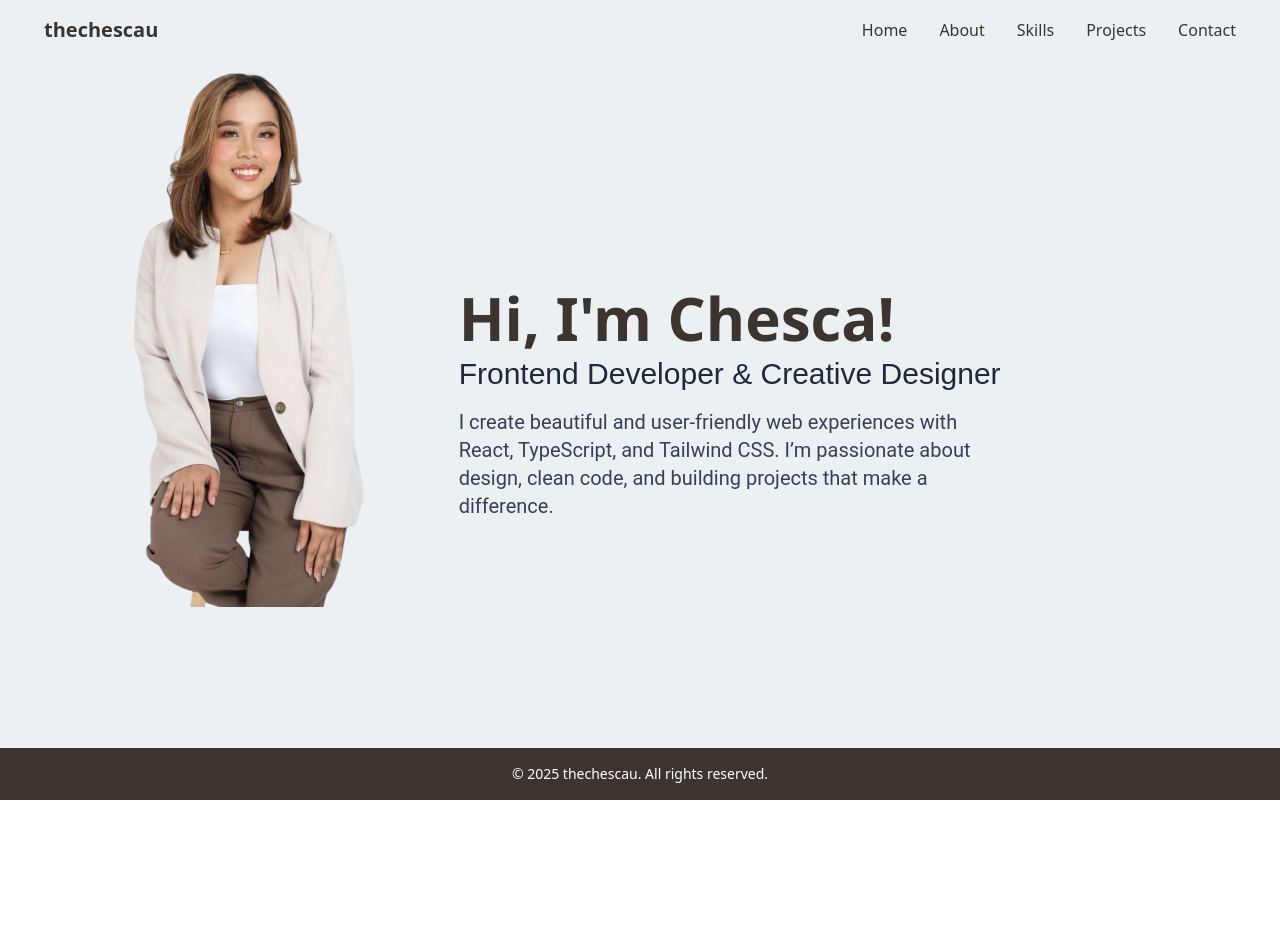
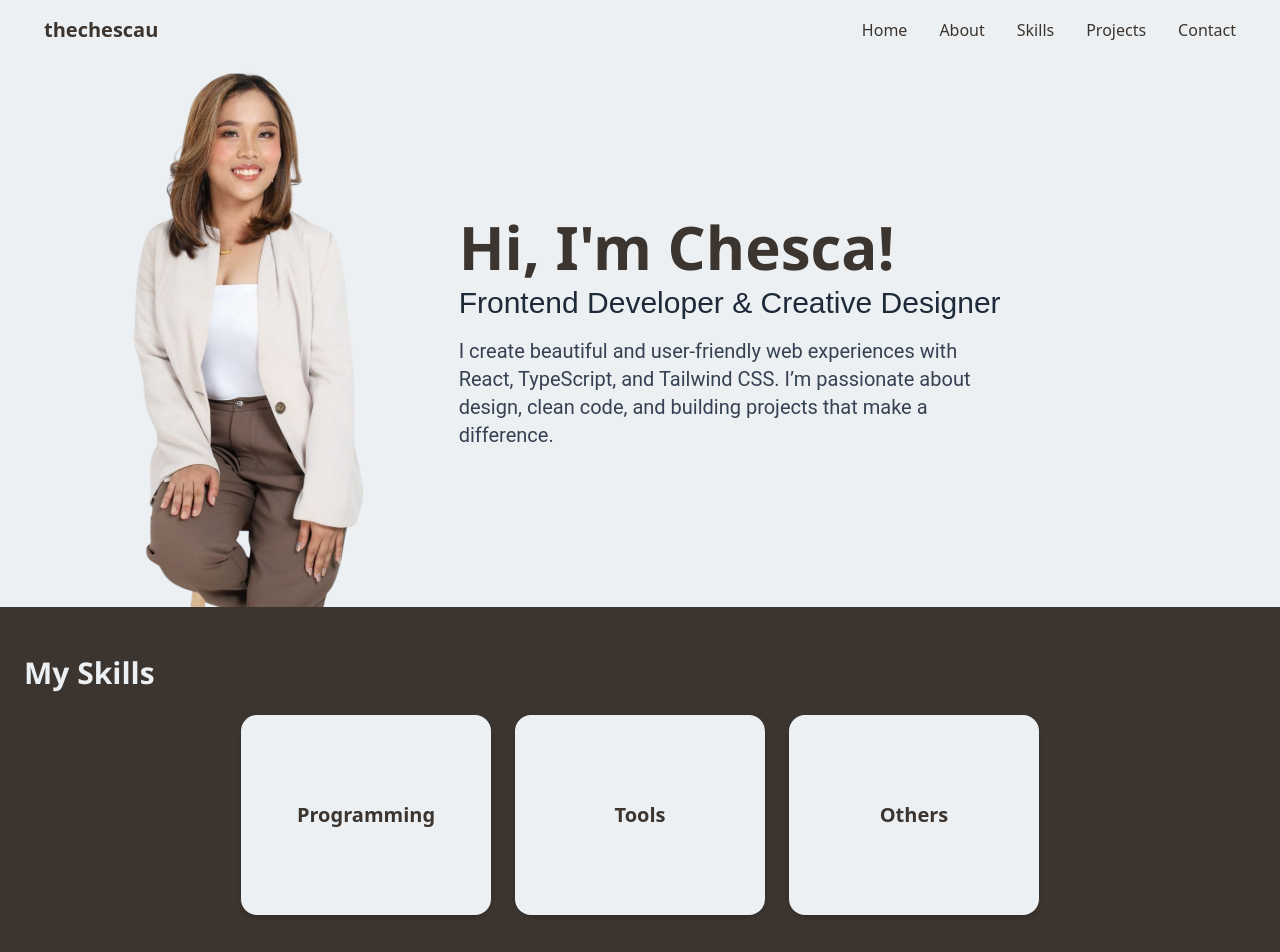
Before and after one commit to thechescau/personal-website, a React (Vite) app in the folder personal-website/: page / in a window 1280 px wide. Shown: the top 952 px of the page. Before the commit the page ends 800 px from the top, so only its background shows below. Built offline with nearby package versions, Linux system fonts and the light colour scheme.

Commit message:
Skills section, ongoing UI

```diff
--- a/personal-website/package.json
+++ b/personal-website/package.json
@@ -11,8 +11,10 @@
   },
   "dependencies": {
     "@tailwindcss/vite": "^4.1.13",
+    "lucide-react": "^0.543.0",
     "react": "^19.1.1",
     "react-dom": "^19.1.1",
+    "react-icons": "^5.5.0",
     "tailwindcss": "^4.1.13"
   },
   "devDependencies": {
--- a/personal-website/src/App.tsx
+++ b/personal-website/src/App.tsx
@@ -2,13 +2,20 @@ import './App.css'
 import Navbar from './components/Navbar'
 import Footer from './components/Footer'
 import Home from './components/Home'
+import Skills from './components/Skills'
 
 function App() {
 
   return (
     <div className='flex flex-col min-h-screen'>
+      {/* Navigation */}
       <Navbar />
-      <Home />
+
+      <main className='flex-1'>
+        <Home />
+        <Skills />
+      </main>
+
       <Footer />
     </div>
   )
--- /dev/null
+++ b/personal-website/src/components/Introduction copy.tsx
@@ -0,0 +1,35 @@
+import chescaImg from "../assets/chesca.png"
+
+function Home() {
+    return (
+        <main className="bg-dawn-pink flex flex-1 min-h-0">
+            {/* Photo */}
+            <div className="hidden md:flex md:w-1/3 h-full pl-10">
+                <img
+                src={chescaImg}
+                alt="Chesca"
+                className="max-h-[calc(100vh-6rem)] w-auto object-cover rounded-xl"
+                />
+            </div>
+            <div className="flex-1 flex flex-col justify-center items-start md:items-start text-left px-8">
+                <h1 className="font-segoe text-5xl md:text-6xl font-bold text-dune mb-2">
+                    Hi, I'm Chesca!
+                </h1>
+
+                {/* H3 - Short descriptor / tagline */}
+                <h3 className="font-eurostile text-2xl md:text-3xl text-gray-800 mb-4">
+                    Frontend Developer & Creative Designer
+                </h3>
+
+                {/* Paragraph - Short intro / about me */}
+                <p className="font-roboto text-lg md:text-xl text-gray-700 max-w-lg">
+                    I create beautiful and user-friendly web experiences with React,
+                    TypeScript, and Tailwind CSS. I’m passionate about design, clean code,
+                    and building projects that make a difference.
+                </p>
+            </div>
+        </main>
+    )
+}
+
+export default Home
--- /dev/null
+++ b/personal-website/src/components/Skills.tsx
@@ -0,0 +1,104 @@
+import {useState} from "react"
+import {ChevronLeft} from "lucide-react"
+import {categories, Category} from "../data/skills"
+
+function Skills() {
+    // track which category card is currently open (null means none)
+    const [selectedCategory, setSelectedCategory] = useState<Category | null>(null)
+
+    return (
+        // main skill container
+        <section
+            className="bg-dune py-12 px-6"
+            id="skills"
+        >
+            {/* Section title */}
+            <h2 className="font-segoe text-3xl text-dawn-pink font-bold mb-6"> My Skills </h2>
+
+            {/* Container with fixed height */}
+            <div className="w-full">
+
+                    {/* If no category is selected, show category cards */}
+                    {!selectedCategory ? (
+                        <div className="flex flex-wrap gap-6 justify-center">
+                            {categories.map((category) => (
+                                <div
+                                    key={category.name}
+                                    className="bg-dawn-pink rounded-2xl shadow-md p-6 flex flex-col
+                                               justify-center items-center cursor-pointer h-[200px]
+                                               flex-1 min-w-[180px] max-w-[250px]
+                                               hover:scale-105 transition-transform"
+                                    onClick={() => setSelectedCategory(category)}
+                                >
+                                    <h3 className="text-xl font-semibold text-dune">
+                                        {category.name}
+                                    </h3>
+                                </div>
+                            ))}
+                        </div>
+                    ) : (
+                        // If category is selected show its skills
+                        <div className="w-full flex flex-col">
+                            {/* Header row */}
+                            <div className="flex items-center mb-6">
+                                <button
+                                    onClick={() => setSelectedCategory(null)}
+                                    className="flex items-center text-dawn-pink hover:underline"
+                                >
+                                    <ChevronLeft className="mr-2"/> Back
+                                </button>
+                                <h3 className="text-2xl font-bold text-dawn-pink ml-4">
+                                    {selectedCategory.name}
+                                </h3>
+                            </div>
+
+                            {/* Flexbox for skill cards */}
+                            <div className="flex flex-wrap gap-6 justify-center">
+                                {selectedCategory.skills.map((skill) => (
+                                    <div
+                                        key={skill.name}
+                                        className="bg-dawn-pink rounded-2xl shadow-md p-4
+                                                    h-[150px] flex flex-col justify-center items-center
+                                                    flex-1 min-w-[150px] max-w-[220px]"
+                                    >
+                                        <h4 className="text-lg font-semibold text-dune mb-2 text-center">
+                                            {skill.name}
+                                        </h4>
+
+                                        {"percent" in skill ? (
+                                            <>
+                                                <span className="text-sm text-dune mb-2">
+                                                    {skill.percent}%
+                                                </span>
+                                                {/* Progress bar */}
+                                                <div className="w-full h-2 bg-gray-300 rounded-full">
+                                                    <div
+                                                        className="h-2 bg-dune rounded-full"
+                                                        style={{width: `${skill.percent}%`}}
+                                                    />
+                                                </div>
+                                            </>
+                                        ) : (
+                                            <>
+                                                <skill.icon className="text-dune text-3xl" />
+                                            </>
+                                        )
+
+                                        }
+
+
+
+                                    </div>
+                                ))}
+                            </div>
+                        </div>
+                    )
+
+                    }
+
+            </div>
+        </section>
+    )
+}
+
+export default Skills
--- /dev/null
+++ b/personal-website/src/data/skills.tsx
@@ -0,0 +1,49 @@
+import {IconType} from "react-icons"
+import { SiFigma, SiAdobeillustrator, SiCanva} from "react-icons/si"
+import { MessageCircle, Users } from "lucide-react"
+
+export type ProgrammingSkill = {
+    name: string
+    percent: number
+}
+
+export type ToolSkill = {
+    name: string
+    icon: IconType
+}
+
+export type Skill = ProgrammingSkill | ToolSkill
+
+export type Category = {
+    name: string
+    skills: Skill[]
+}
+
+// Actual data:
+
+export const categories: Category[] = [
+    {
+        name: "Programming",
+        skills: [
+            {name: "React", percent: 50},
+            {name: "HTML", percent: 50},
+            {name: "CSS", percent: 50},
+            {name: "Javascript", percent: 50}
+        ]
+    },
+    {
+        name: "Tools",
+        skills: [
+            {name: "Figma", icon: SiFigma },
+            {name: "Canva", icon: SiCanva },
+            {name: "Illustrator", icon: SiAdobeillustrator}
+        ]
+    },
+    {
+        name: "Others",
+        skills: [
+            { name: "Communication", icon: MessageCircle },
+            { name: "Teamwork", icon: Users },
+        ]
+    }
+]
--- a/personal-website/src/index.css
+++ b/personal-website/src/index.css
@@ -15,3 +15,21 @@
 .font-segoe { font-family: var(--font-segoe); }
 .font-eurostile { font-family: var(--font-eurostile); }
 .font-roboto { font-family: var(--font-roboto); }
+
+.custom-scrollbar::-webkit-scrollbar {
+  height: 10px; /* horizontal bar thickness */
+}
+
+.custom-scrollbar::-webkit-scrollbar-track {
+  background: var(--color-dune); /* brown background */
+  border-radius: 10px;
+}
+
+.custom-scrollbar::-webkit-scrollbar-thumb {
+  background: var(--color-dawn-pink); /* white/cream thumb */
+  border-radius: 10px;
+}
+
+.custom-scrollbar::-webkit-scrollbar-thumb:hover {
+  background: #fff; /* pure white on hover */
+}
--- a/personal-website/tsconfig.app.json
+++ b/personal-website/tsconfig.app.json
@@ -10,7 +10,7 @@
     /* Bundler mode */
     "moduleResolution": "bundler",
     "allowImportingTsExtensions": true,
-    "verbatimModuleSyntax": true,
+    "verbatimModuleSyntax": false,
     "moduleDetection": "force",
     "noEmit": true,
     "jsx": "react-jsx",
```
Also changed, not shown: 1 other file (tests, documents, lock files or other folders).
